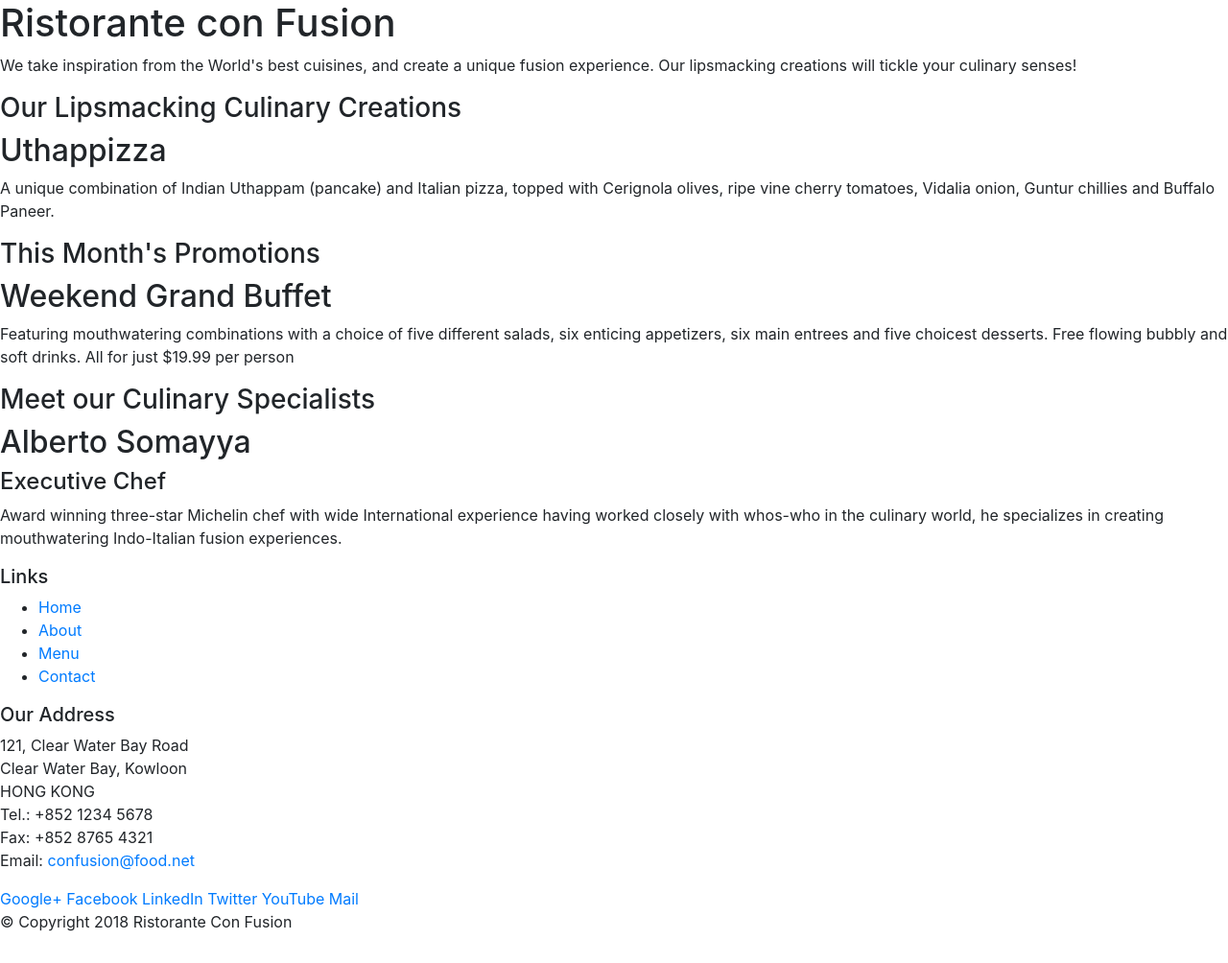
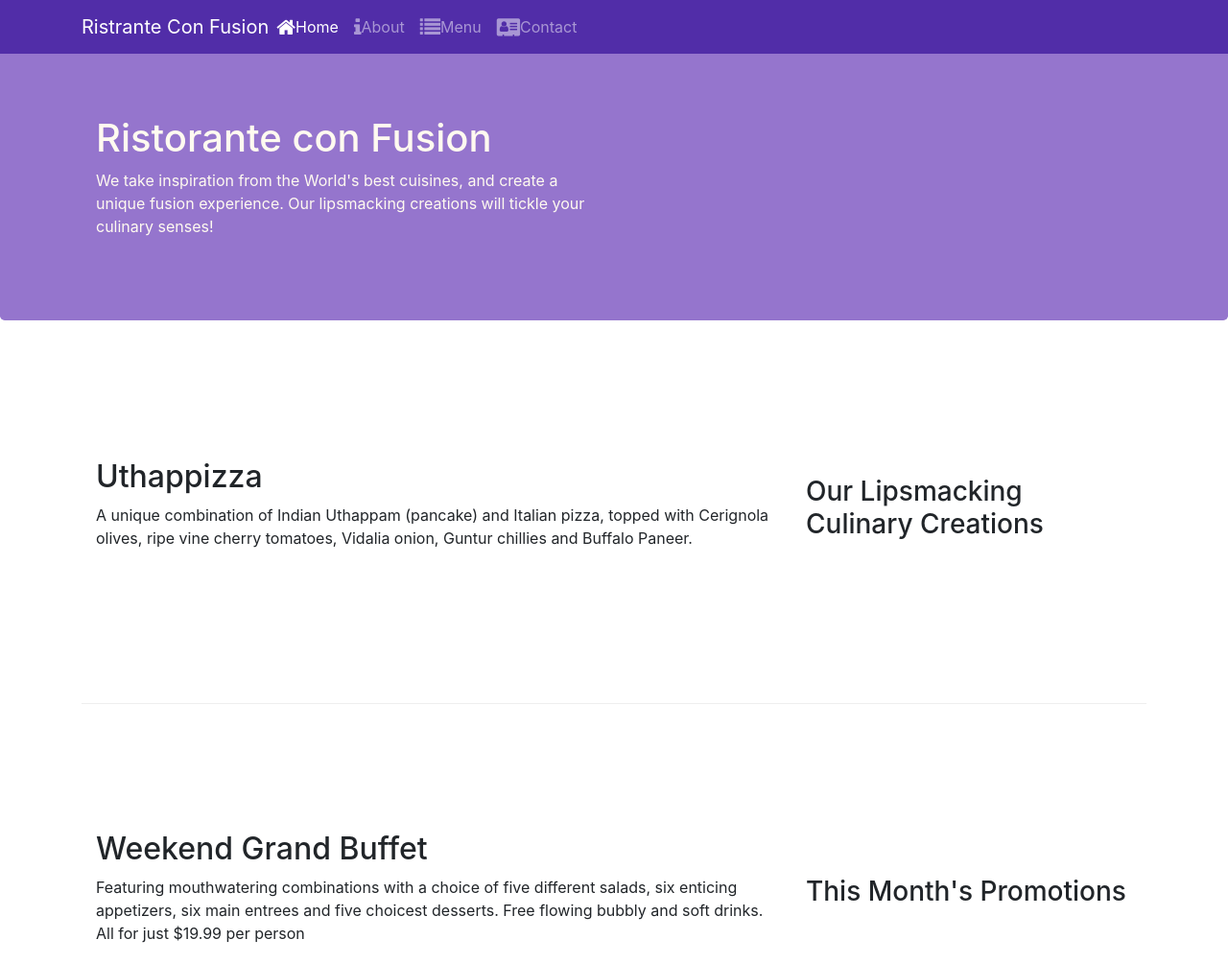
Before and after one commit to kiwiavocubo/BootstrapTutorial, a website: page index.html in a window 1280 px wide. Shown: the top 1004 px of the page at 96% size. Drawn offline with nearby package versions, Linux system fonts and the light colour scheme.

Commit message:
icon Fonts

```diff
--- /dev/null
+++ b/css/styles.css
@@ -0,0 +1,36 @@
+.row-header{
+    margin:0px auto;
+    padding:  0px auto;
+}
+
+.row-content{
+    margin:0px auto;
+    padding:  50px 0px 50px 0px;
+    border-bottom: 1px ridge;
+    min-height: 400px;
+}
+.footer{
+    background-color: #d1c4e9;
+    margin: 0px aut0;
+    padding: 20px 0px 20px 0px
+}
+.jumbotron{
+    padding: 70px 30px 70px 30px;
+    margin: 0px auto;
+    background-color: #9575CD;
+    color: floralwhite;
+}
+.address{
+    font-size: 80%;
+    margin: 0px;
+    color: #0f0f0f;
+}
+
+body{
+    padding: 50px 0px 0px 0px;
+    z-index: 0;
+
+}
+.navbar-dark{
+    background-color: #512DA8;
+}
--- a/index.html
+++ b/index.html
@@ -9,51 +9,69 @@
 
      <!-- Bootstrap CSS -->
      <link rel="stylesheet" href="node_modules/bootstrap/dist/css/bootstrap.min.css">
-    <title>Ristorante Con Fusion</title>
+     <link rel="stylesheet" href="node_modules/font-awesome/css/font-awesome.min.css">
+     <link rel="stylesheet" href="node_modules/bootstrap-social/bootstrap-social.css">
+     <link rel="stylesheet" href="css/styles.css">
+    <title> Ristorante Con Fusion</title>
 </head>
 
 <body>
-
-    <header>
-        <div>
-            <div>
-                <div>
+<nav class="navbar navbar-dark navbar-expand-sm fixed-top">
+<div class="container">
+    <button class="navbar-toggler" type="button" data-toggle="collapse" data-target="#Navbar">
+        <span class="navbar-toggler-icon"></span>
+    </button>
+    <a class="navbar-brand mr-auto" href="#">Ristrante Con Fusion</a>
+    <div class="collapse navbar-collapse" id="Navbar">
+            <ul class="navbar-nav mr-auto">
+                    <li class="nav-item active"><a class="nav-link" href="#"><span class="fa fa-home fa-lg"></span>Home</a></li>
+                    <li class="nav-item"><a class="nav-link" href="#"><span class="fa fa-info fa-lg"></span>About</a></li>
+                    <li class="nav-item"><a class="nav-link" href="#"><span class="fa fa-list fa-lg"></span>Menu</a></li>
+                    <li class="nav-item"><a class="nav-link" href="#"><span class="fa fa-address-card fa-lg"></span>Contact</a></li>
+                </ul>
+    </div>
+</div>
+</nav>
+    <header class="jumbotron">
+        <div class="container">
+            <div class="row row-header align-items-center">
+                <div class="col-12 col-sm-6">
                     <h1>Ristorante con Fusion</h1>
                     <p>We take inspiration from the World's best cuisines, and create a unique fusion experience. Our lipsmacking creations will tickle your culinary senses!</p>
                 </div>
-                <div>
+                <div class="col-12 col-sm">
                 </div>
             </div>
         </div>
     </header>
 
-    <div>
-        <div>
-            <div>
+    <div class="container">
+        <div class="row row-content align-items-center">
+            <div class="col-12 col-sm-4 order-sm-last com-md-3">
                 <h3>Our Lipsmacking Culinary Creations</h3>
             </div>
-            <div>
+            <div class="col col-sm order-sm-first col-md">
                 <h2>Uthappizza</h2>
                 <p>A unique combination of Indian Uthappam (pancake) and Italian pizza, topped with Cerignola olives, ripe vine cherry tomatoes, Vidalia onion, Guntur chillies and Buffalo Paneer.</p>
             </div>
         </div>
 
 
-        <div>
-            <div>
+        <div class="row row-content align-items-center">
+            <div class="col-12 col-sm-4 order-sm-last com-md-3">
                 <h3>This Month's Promotions</h3>
             </div>
-            <div>
+            <div class="col col-sm order-sm-first col-md">
                 <h2>Weekend Grand Buffet</h2>
                 <p>Featuring mouthwatering combinations with a choice of five different salads, six enticing appetizers, six main entrees and five choicest desserts. Free flowing bubbly and soft drinks. All for just $19.99 per person </p>
             </div>
         </div>
 
-        <div>
-            <div>
+        <div class="row row-content align-items-center">
+            <div class="col-12 col-sm-4 com-md-3">
                 <h3>Meet our Culinary Specialists</h3>
             </div>
-            <div>
+            <div class="col col-sm col-md">
                 <h2>Alberto Somayya</h2>
                 <h4>Executive Chef</h4>
                 <p>Award winning three-star Michelin chef with wide International experience having worked closely with whos-who in the culinary world, he specializes in creating mouthwatering Indo-Italian fusion experiences. </p>
@@ -61,42 +79,42 @@
         </div>
     </div>
 
-    <footer>
-        <div>
-            <div>
-                <div>
+    <footer class="footer">
+        <div class="container">
+            <div class="row">
+                <div class="col-4 offset-1 col-sm-2">
                     <h5>Links</h5>
-                    <ul>
+                    <ul class="list-unstyled">
                         <li><a href="#">Home</a></li>
                         <li><a href="#">About</a></li>
                         <li><a href="#">Menu</a></li>
                         <li><a href="#">Contact</a></li>
                     </ul>
                 </div>
-                <div>
+                <div class="col-7 col-sm-5">
                     <h5>Our Address</h5>
                     <address>
 		              121, Clear Water Bay Road<br>
 		              Clear Water Bay, Kowloon<br>
 		              HONG KONG<br>
-		              Tel.: +852 1234 5678<br>
-		              Fax: +852 8765 4321<br>
-		              Email: <a href="mailto:confusion@food.net">confusion@food.net</a>
+		              <i class="fa fa-phone fa-lg"></i>  +852 1234 5678<br>
+                      <i class="fa fa-fax fa-lg"></i> +852 8765 4321<br>
+		              <i class="fa fa-envelope fa-lg"></i> <a href="mailto:confusion@food.net">confusion@food.net</a>
 		           </address>
                 </div>
-                <div>
-                    <div>
-                        <a href="http://google.com/+">Google+</a>
-                        <a href="http://www.facebook.com/profile.php?id=">Facebook</a>
-                        <a href="http://www.linkedin.com/in/">LinkedIn</a>
-                        <a href="http://twitter.com/">Twitter</a>
-                        <a href="http://youtube.com/">YouTube</a>
-                        <a href="mailto:">Mail</a>
+                <div class="col-12 col-sm-4 align-self-center">
+                    <div class="text-center">
+                        <a class="btn btn-social-icon btn-google" href="http://google.com/+"><i class="fa fa-google-plus fa-lg"></i></a>
+                        <a class="btn btn-social-icon btn-facebook" href="http://www.facebook.com/profile.php?id="><i class="fa fa-facebook fa-lg"></i></a>
+                        <a  class="btn btn-social-icon btn-linkedin" href="http://www.linkedin.com/in/"><i class="fa fa-linkedin fa-lg"></i></a>
+                        <a  class="btn btn-social-icon btn-twitter" href="http://twitter.com/"><i class="fa fa-twitter fa-lg"></i></a>
+                        <a class="btn btn-social-icon btn-youtube" href="http://youtube.com/"><i class="fa fa-youtube fa-lg"></i></a>
+                        <a class="btn btn-social-icon " href="mailto:"><i class="fa fa-envelope fa-lg"></i></a>
                     </div>
                 </div>
            </div>
-           <div>
-                <div>
+           <div class="row justify-content-center">
+                <div class="col-auto">
                     <p>© Copyright 2018 Ristorante Con Fusion</p>
                 </div>
            </div>
```
Also changed, not shown: package.json (+7 -0 lines), 1 other file.
